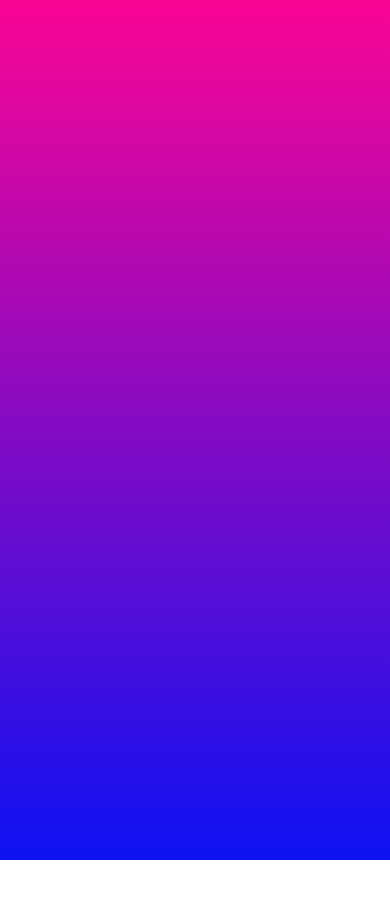
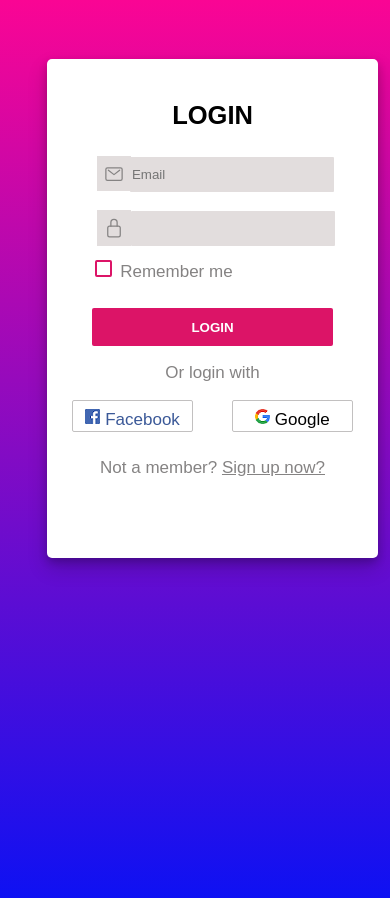
Before and after one commit to Bankole-Legend/A-login-page, a plain HTML site: page index.html in a window 390 px wide. Before the commit the page ends 860 px from the top, so only its background shows below. Drawn offline with nearby package versions, Linux system fonts and the light colour scheme; a web font is replaced by a local one.

Commit message:
now responsive

```diff
--- /dev/null
+++ b/css/media.css
@@ -0,0 +1,98 @@
+/*@media screen and queries for small laptops*/
+@media screen and (max-width: 1024px)
+{
+    body {
+        height: 110vh;
+    }
+    section{
+      position: absolute;
+        left: 32%;
+        height: 25em;
+        width: 20em;
+    margin-top: 3em;
+    }
+}
+
+/*@media screen and queries for tablets*/
+@media screen and (max-width: 768px){
+    body {
+        height: 100vh;
+    }
+    section{
+        position: absolute;
+        left: 28%;
+    }
+    .socialIcons {
+        margin-bottom: 1.2em;
+    }
+}
+
+/*@media screen and queries for phones*/
+@media screen and (max-width: 640px){
+    section{
+        position: absolute;
+        left: 20%;
+    }
+    .socialIcons {
+        margin-bottom: 0.8em;
+    }
+}
+@media screen and (max-width: 520px) {
+    body {
+        height: 105vh;
+        font-size: smaller;
+    }
+    section{
+        position: absolute;
+        left: 17%;
+        width: 18em;
+        height: 27em;
+    }
+    .box {
+        /* width: 250px; */
+        width: 15em;
+        height: 2.5em;
+        margin-bottom: 1em;
+        border-radius: 1px;
+    }
+    .font {
+        position: relative;
+        top: 5px;
+        width: 2em;
+        height: 2.1em;
+
+    }
+    .checkbox{
+        position: relative;
+        right: 3.2em;
+        margin-left: 8px;
+    }
+    #check {
+        position: relative;
+        right: 3em;
+    }
+    button {
+        margin-top: 2em;
+        width: 18.125em;
+        height: 2.8em;
+    }
+    .socialIcons {
+        margin-bottom: 0.5em;
+        margin-left: 1em;
+        margin-right: 1em;
+    }
+
+}
+@media screen and (max-width: 435px) {
+    section{
+        position: absolute;
+        left: 12%;
+        width: 85%;
+    }
+}
+@media screen and (max-width: 380px) {
+    section{
+        position: absolute;
+        left: 8%;
+    }
+}
--- a/style.css
+++ b/css/style.css
@@ -1,22 +1,29 @@
  html {
     color: rgb(133, 131, 131);
     font-family: 'ABeeZee', sans-serif;
+    margin: 0;
+    padding: o;
 }
 
 /* Adding the fading background effect */
 body {
     height: 100vh;
     background-image: linear-gradient(to top, rgb(13, 17, 243), rgb(250, 5, 148));
+    background-image: no-repeat;
+
 }
 
 /*Styling the form*/
 section {
-    position: fixed;
-    width: 400px;
-    height: 500px;
+    padding-bottom: 5%;
+    position: absolute;
+    left: 35%;
+    height: 25em;
+    width: 20em;
+    justify-content: center;
+    justify-items: center;
     text-align: center;
-    margin-left: 500px;
-    margin-top: 20px;
+    margin-top: 1.25em;
     border-radius: 5px;
     box-shadow:0 4px 8px 0px rgba(0, 0, 0, 0.2), 0px 10px 20px 0 rgba(0, 0, 0, 0.19);
     padding-top: 1.2em;
@@ -26,14 +33,14 @@ section {
 }
 
 /* Styling the Header */
- h1 {
-font-family: fantasy;
-color: #000;
+h1{
+    color: #000;
  }
 
  /* Styling the input tags and button */
 .box {
-    width: 250px;
+    /* width: 250px; */
+    width: 17em;
     height: 3em;
     margin-bottom: 1em;
     border-style: none;
@@ -52,7 +59,7 @@ input {
 
 .font {
     display: inline-block;
-    width: 40px;
+    width: 2.5em;
     height: 2.5em;
     position: relative;
     top: 2px;
@@ -85,7 +92,7 @@ ion-icon {
     border: 2px solid rgb(220, 20, 103);
     border-radius: 2px;
     position: relative;
-    right: 80px;
+    right: 4em;
     margin-left: 8px;
 }
 
@@ -106,12 +113,12 @@ ion-icon {
 /* Styling the text */
 #check {
     position: relative;
-    right: 78px;
+    right: 3.5em;
 }
 /* Styling the login button */
 button {
     margin-top: 2em;
-    width: 290px;
+    width: 20.1em;
     height: 3em;
     color: #fff;
     background-color: rgb(220, 20, 103);
@@ -125,8 +132,8 @@ button {
 /* Styling the social media boxes */
 .socialIcons {
     display: inline-block;
-    width: 140px;
-    height: 2em;
+    width: 7em;
+    height: 1.8em;
     border: 1px solid  rgb(194, 192, 192);
     border-radius: 2px;
     margin-bottom: 2em;
@@ -140,5 +147,5 @@ margin-left: 10px;
     color: #3b5998;
 }
 img {
-    margin-top: 5px;
+    margin-top: 0.5em;
 }
--- a/index.html
+++ b/index.html
@@ -5,8 +5,11 @@
     <meta name="viewport" content="width=device-width, initial-scale=1.0">
     <meta http-equiv="X-UA-Compatible" content="ie=edge">
     <title>Form</title>
-    <link rel="stylesheet" href="style.css">
-    <link href="https://fonts.googleapis.com/css2?family=ABeeZee&display=swap" rel="stylesheet"></head>
+    <link rel="stylesheet" href="css/style.css">
+    <link href="https://fonts.googleapis.com/css2?family=ABeeZee&display=swap" rel="stylesheet">
+    <link rel="stylesheet" href="css/media.css">
+
+</head>
 <body>
 
     <section>
@@ -25,8 +28,8 @@
         Or login with
     </p>
     <p >
-    <span class="socialIcons facebook"><img src="facebook.png" alt="a picture of facebook icon"> Facebook </span>
-<span class="socialIcons google"><img src="google.png" alt="a picture of google icon"> Google  </span>
+    <span class="socialIcons facebook"><img src="images/facebook.png" alt="a picture of facebook icon"> Facebook </span>
+<span class="socialIcons google"><img src="images/google.png" alt="a picture of google icon"> Google  </span>
 </p>
 <div>Not a member? <u>Sign up now?</u></div>
     </form>
```
Also changed, not shown: facebook.png (deleted), google.png (deleted), images/facebook.png (added), images/google.png (added), 1 other file.
